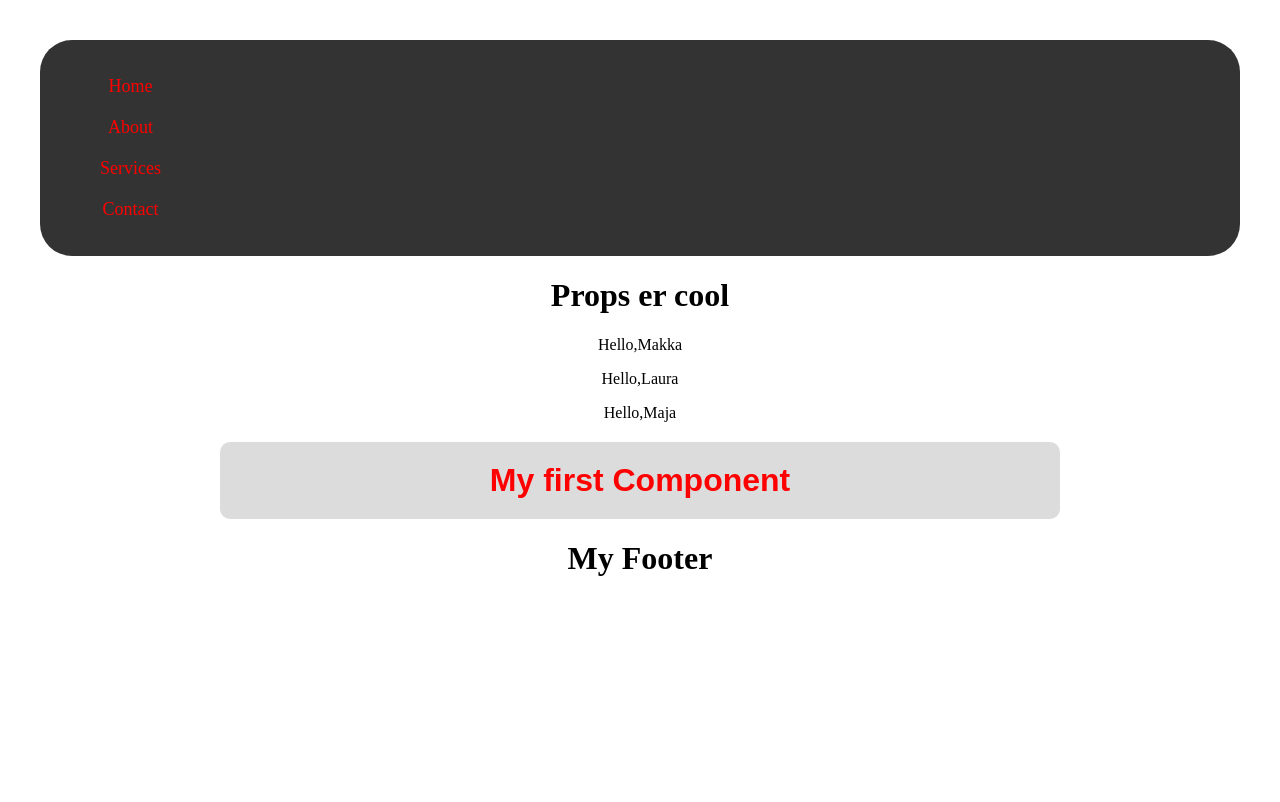
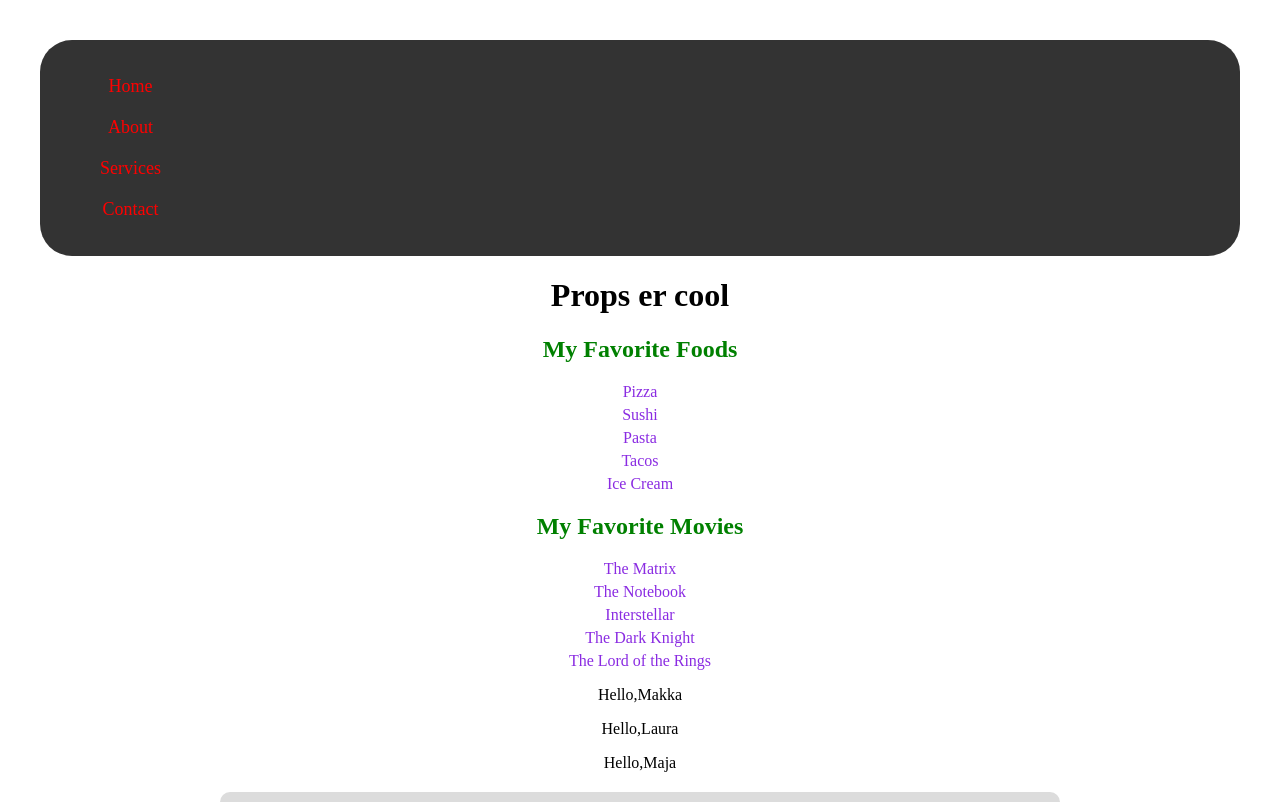
Before and after one commit to maylova93/first-react, a React (Vite) app: page / in a window 1280 px wide. Shown: the top 802 px of the page. Built offline with nearby package versions, Linux system fonts and the light colour scheme.

Commit message:
Liste over livretterr

```diff
--- a/src/App.jsx
+++ b/src/App.jsx
@@ -4,12 +4,14 @@ import Header from './components/Header'
 import Footer from './components/footer'
 import Navbar from './components/Navbar'
 import ParentComponent from './components/ParentComponent'
+import Favorites from './components/Favorites'
 
 
 function App() {
    return (
     <>
     <Header headerText="Props er cool"/>
+    <Favorites/>
     <ParentComponent/>
     <Main/>
     <Footer/>
--- /dev/null
+++ b/src/components/FavoriteList.jsx
@@ -0,0 +1,23 @@
+
+function FavoriteList({items, title}){
+        return (
+            <div>
+                <h2
+                    style={{ color: 'green',fontSize: '24px',fontWeight:'bold',}}
+                    >
+                    {title}
+                    </h2>
+                <ul style={{listStyleType: 'none', padding:0}}>
+                    {items.map((item, index) => (
+                        <li
+                        key={index}
+                            style={{color:'blueviolet',margin: '5px 0',}}
+                            > {item}
+                        </li>
+                    ))}
+                </ul>
+            </div>
+        );
+    }
+
+export default FavoriteList;
--- /dev/null
+++ b/src/components/Favorites.jsx
@@ -0,0 +1,16 @@
+
+import FavoriteList from './FavoriteList';
+
+function Favorites() {
+    const favoriteFoods = ["Pizza", "Sushi", "Pasta", "Tacos", "Ice Cream"];
+    const favoriteMovies = ["The Matrix", "The Notebook", "Interstellar", "The Dark Knight", "The Lord of the Rings"];
+
+    return (
+        <div>
+            <FavoriteList items={favoriteFoods} title="My Favorite Foods" />
+            <FavoriteList items={favoriteMovies} title="My Favorite Movies" />
+        </div>
+    );
+}
+
+export default Favorites;
```
